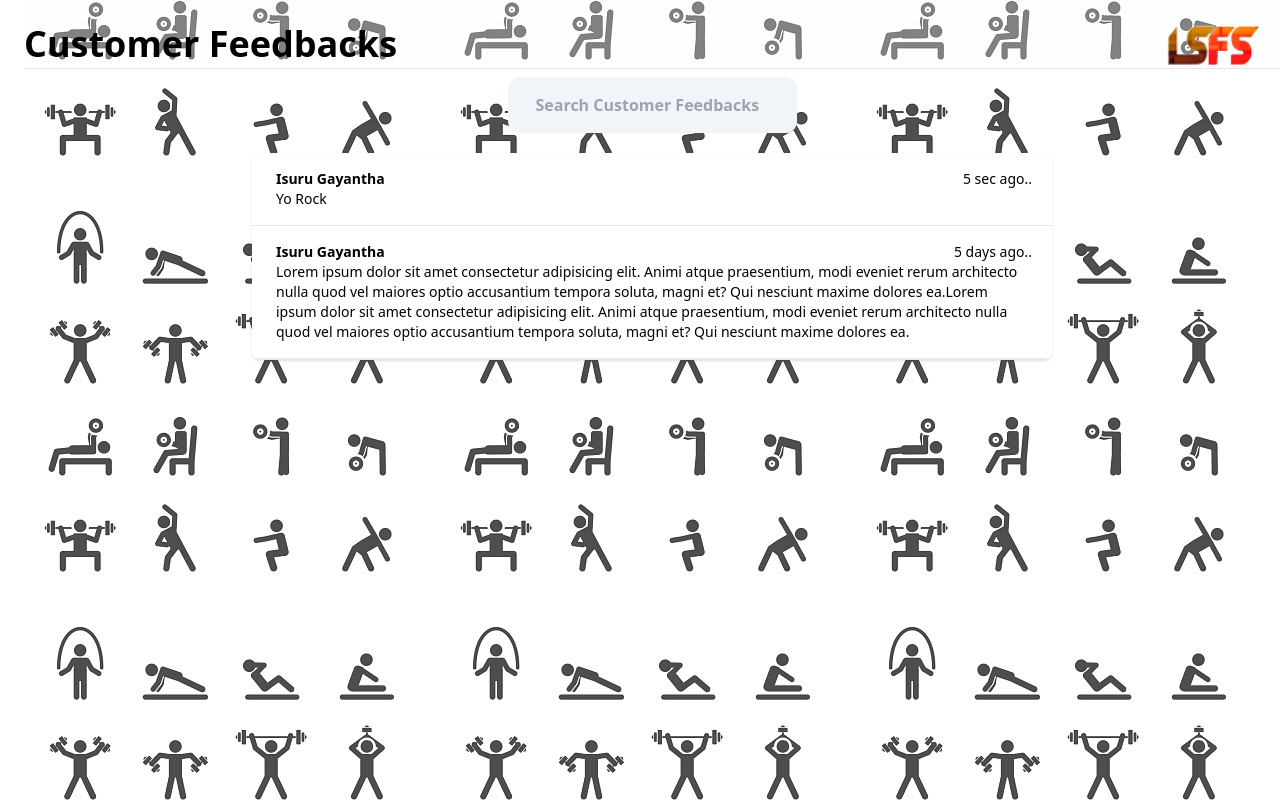
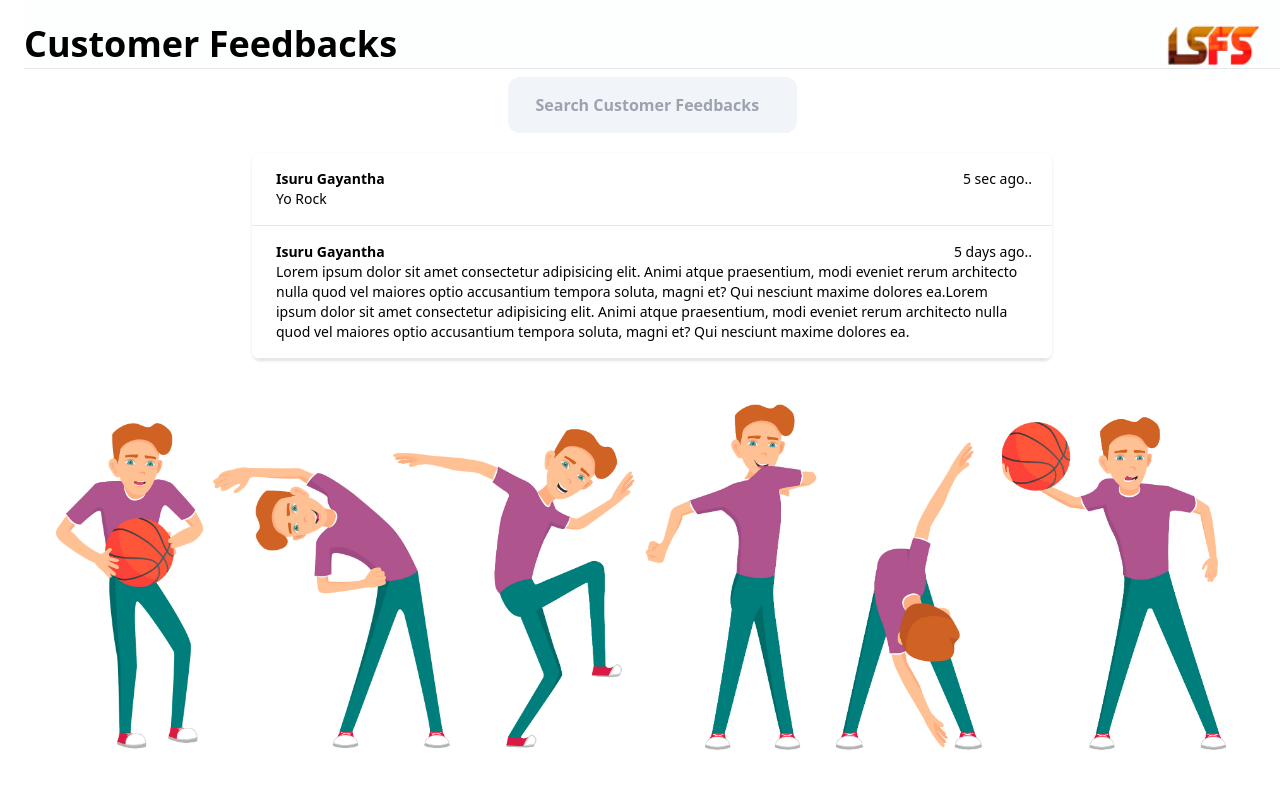
Before and after one commit to Isuru936/LifeStyleFitnessStudioGymWebApplication, a React (Vite) app in the folder client/: page /customer-feedbacks in a window 1280 px wide. Built offline with nearby package versions, Linux system fonts and the light colour scheme.

Commit message:
Front END COMPLETE

```diff
--- a/client/src/pages/CustomerFeedbacks.jsx
+++ b/client/src/pages/CustomerFeedbacks.jsx
@@ -1,5 +1,5 @@
 import React from "react";
-import bgImg from "../assets/bg-img-customerFeedback.jpg";
+import bgImg from "../assets/asdad.jpeg";
 import DropDownNavBar from "../components/DropDownNavBar";
 import SideBar from "../components/SideBar";
 import logo from "../assets/logo.png";
@@ -13,9 +13,8 @@ function CustomerFeedbacks() {
         className="inline-flex flex-col items-start min-h-screen w-screen bg-cover bg-opacity-95 bg-center bg-no-repeat bg-fixed "
         style={{
           backgroundImage: `url(${bgImg})`,
-          backgroundSize: "auto",
-          backgroundRepeat: "repeat",
-          backgroundrepeat: "75",
+          backgroundSize: "contain",
+          backgroundPosition: "bottom",
         }}
       >
         <div className="flex flex-col w-full ">
```
Also changed, not shown: client/src/assets/520-5207309_people-gym-png.png (added), client/src/assets/asdad.jpeg (added).
